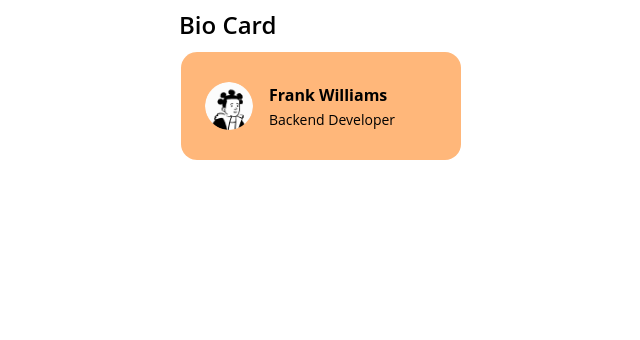
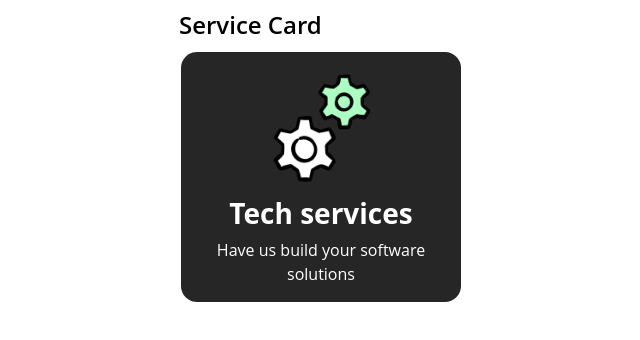
Before and after one commit to tript-cmyk/evoluter-components, a React (Vite) app: page / in a window 1280 px wide. Shown: the top 340 px of the page, without its empty margins (319-959 px from the left). Built offline with nearby package versions, Linux system fonts and the light colour scheme.

Commit message:
feat: service card component

```diff
--- /dev/null
+++ b/src/components/layout/ServiceCard.tsx
@@ -0,0 +1,29 @@
+import type { ReactNode } from "react";
+
+interface ServiceCardProps {
+  icon?: ReactNode;
+  title: string;
+  description: string;
+}
+
+const ServiceCard = ({
+  icon,
+  title = "Tech services",
+  description = "Have us build your software solutions",
+}: ServiceCardProps) => {
+  return (
+    <div className="rounded-2xl p-0.5 hover:bg-linear-to-r hover:from-[#ABFFC3] hover:to-[#FFB77A] duration-300">
+      <div className="w-70 sm:w-70 bg-[#262626] text-white rounded-2xl px-4 py-2 flex flex-col gap-1 items-center sm:px-8 sm:py-4 hover:bg-[#363636] duration-300">
+        <div className="w-25 h-25 sm:w-30 sm:h-30">
+          {!icon && (
+            <img src="/images/service-card-gear.png" alt="Default Icon" />
+          )}
+        </div>
+        <div className="font-bold text-[24px] sm:text-[28px]">{title}</div>
+        <div className="text-[16px] text-center">{description}</div>
+      </div>
+    </div>
+  );
+};
+
+export default ServiceCard;
--- /dev/null
+++ b/src/pages/Demo/ServiceCardDemo.tsx
@@ -0,0 +1,15 @@
+import ServiceCard from "../../components/layout/ServiceCard";
+
+const ServiceCardDemo = () => {
+  return (
+    <div>
+      <h2>Service Card</h2>
+      <ServiceCard
+        title="Tech services"
+        description="Have us build your software solutions"
+      />
+    </div>
+  );
+};
+
+export default ServiceCardDemo;
--- a/src/pages/Home.tsx
+++ b/src/pages/Home.tsx
@@ -1,6 +1,7 @@
 import BenefitCard from "../components/layout/BenefitCard";
 import BenefitCardDemo from "./Demo/BenefitCardDemo";
 import BioCardDemo from "./Demo/BioCardDemo";
+import ServiceCardDemo from "./Demo/ServiceCardDemo";
 import TeamMemberDemo from "./Demo/TeamMemberDemo";
 
 const Home = () => {
@@ -28,7 +29,9 @@ const Home = () => {
 
       {/* <TeamMemberDemo /> */}
 
-      <BioCardDemo />
+      {/* <BioCardDemo /> */}
+
+      <ServiceCardDemo />
     </div>
   );
 };
```
Also changed, not shown: public/images/service-card-gear.png (added).
